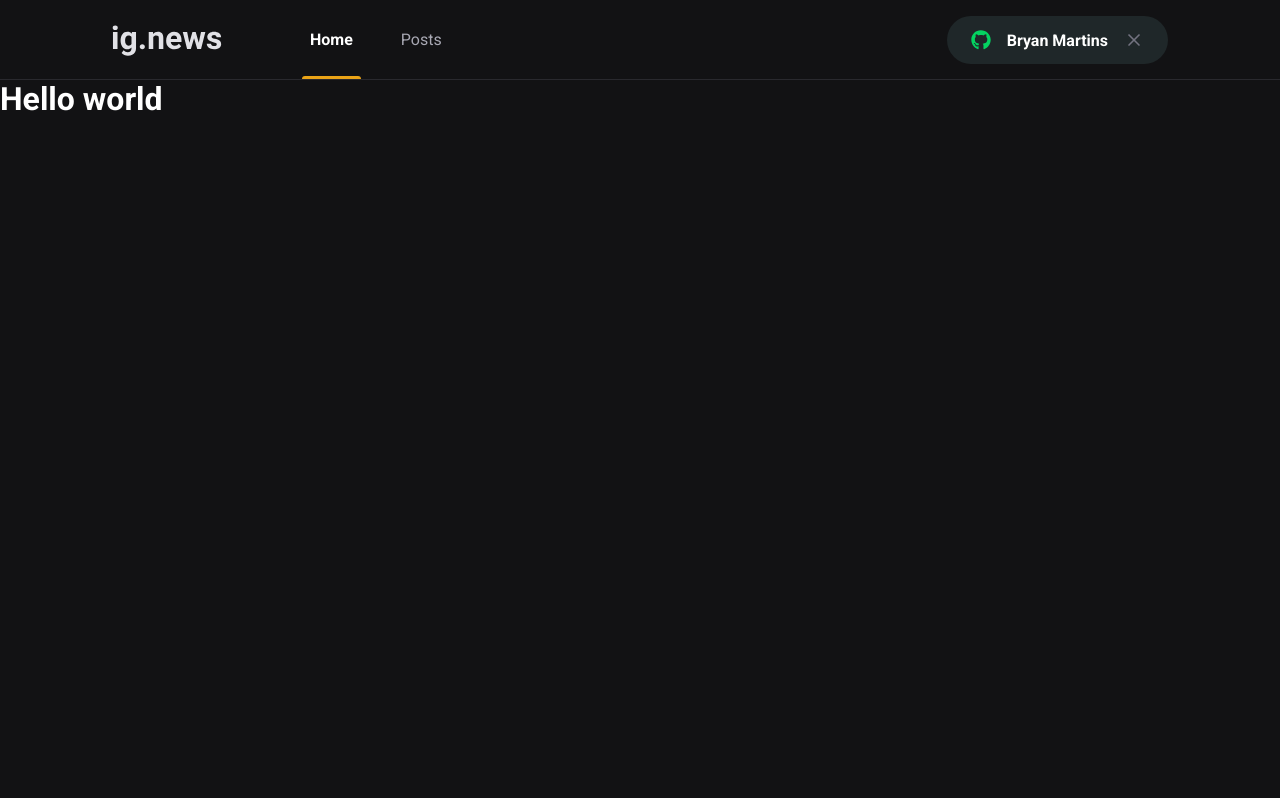
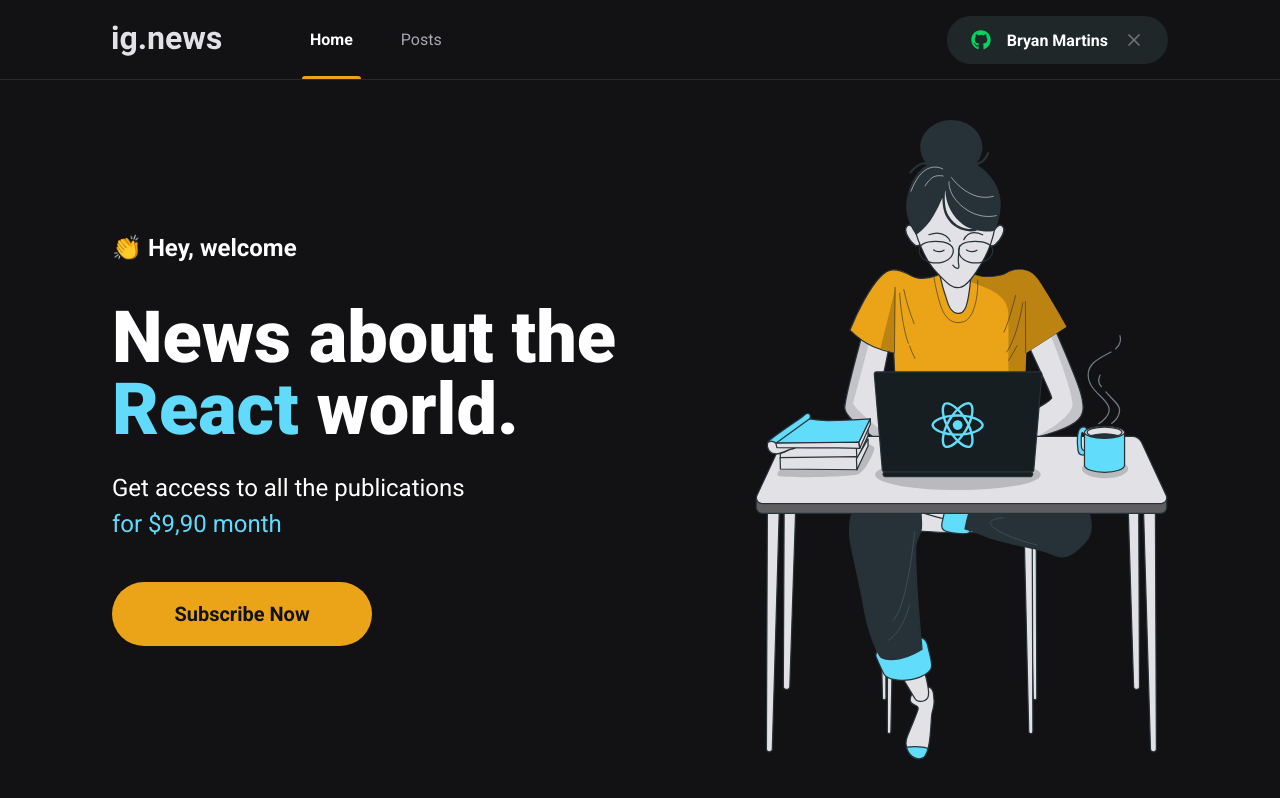
Before and after one commit to bryanmaraujo544/ignews, a Next.js app: page / in a window 1280 px wide. Built offline with nearby package versions, Linux system fonts and the light colour scheme.

Commit message:
finishing the home visual structure

```diff
--- /dev/null
+++ b/src/components/SubscribeButton/index.tsx
@@ -0,0 +1,9 @@
+import styles from './styles.module.scss';
+
+export const SubscribeButton = () => {
+  return (
+    <button type="button" className={styles.subscribeButton}>
+      Subscribe Now
+    </button>
+  );
+};
--- /dev/null
+++ b/src/components/SubscribeButton/styles.module.scss
@@ -0,0 +1,19 @@
+.subscribeButton {
+  width: 260px;
+  height: 4rem;
+  border: 0;
+  border-radius: 2rem;
+  background: var(--yellow-500);
+  color: var(--gray-900);
+  font-size: 1.25rem;
+  font-weight: bold;
+
+  display: flex;
+  align-items: center;
+  justify-content: center;
+  transition: filter 0.2s;
+
+  &:hover {
+    filter: brightness(0.8);
+  }
+}
--- a/src/pages/_app.tsx
+++ b/src/pages/_app.tsx
@@ -1,5 +1,5 @@
+import { Header } from '../components/Header';
 import { AppProps } from 'next/app';
-import { Header } from '../components/Header';
 import '../styles/global.scss';
 
 function MyApp({ Component, pageProps }: AppProps) {
--- a/src/pages/index.tsx
+++ b/src/pages/index.tsx
@@ -1,3 +1,28 @@
+import Head from 'next/head';
+import { SubscribeButton } from '../components/SubscribeButton';
+
+import styles from '../styles/home.module.scss';
+
 export default function Home() {
-  return <h1>Hello world</h1>;
+  return (
+    <>
+      <Head>
+        <title>Home | ig.news</title>
+      </Head>
+      <main className={styles.contentContainer}>
+        <section className={styles.hero}>
+          <span>👏 Hey, welcome</span>
+          <h1>
+            News about the <span>React</span> world.
+          </h1>
+          <p>
+            Get access to all the publications <br />
+            <span>for $9,90 month</span>
+          </p>
+          <SubscribeButton />
+        </section>
+        <img src="/images/avatar.svg" alt="girl-coding" />
+      </main>
+    </>
+  );
 }
--- /dev/null
+++ b/src/styles/home.module.scss
@@ -0,0 +1,49 @@
+.contentContainer {
+  max-width: 1120px;
+  margin: 0 auto;
+  padding: 0 2rem;
+  height: calc(100vh - 5rem);
+
+  display: flex;
+  align-items: center;
+  justify-content: space-between;
+
+  img {
+    height: calc(100% - 5rem);
+    object-fit: contain;
+  }
+}
+
+.hero {
+  max-width: 600px;
+
+  > span {
+    font-size: 1.5rem;
+    font-weight: bold;
+  }
+
+  h1 {
+    font-size: 4.5rem;
+    line-height: 4.5rem;
+    font-weight: 900;
+    margin-top: 2.5rem;
+
+    span {
+      color: var(--cyan-500);
+    }
+  }
+
+  p {
+    font-size: 1.5rem;
+    line-height: 2.25rem;
+    margin-top: 1.5rem;
+
+    span {
+      color: var(--cyan-500);
+    }
+  }
+
+  button {
+    margin-top: 2.5rem;
+  }
+}
```
Also changed, not shown: tsconfig.json (+6 -1 lines), public/images/avatar.svg (added).
